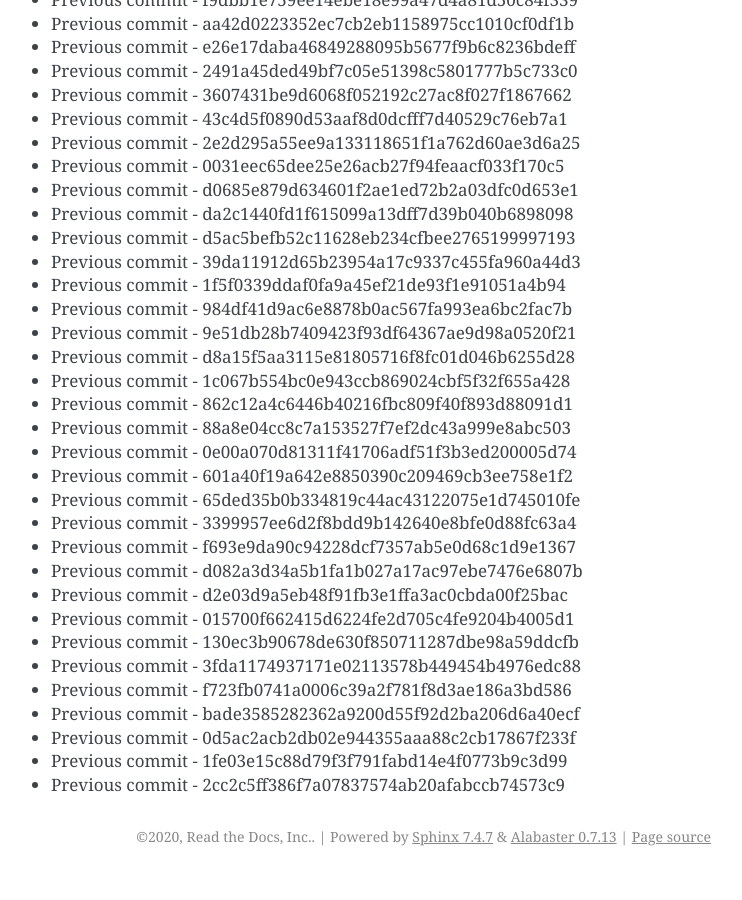
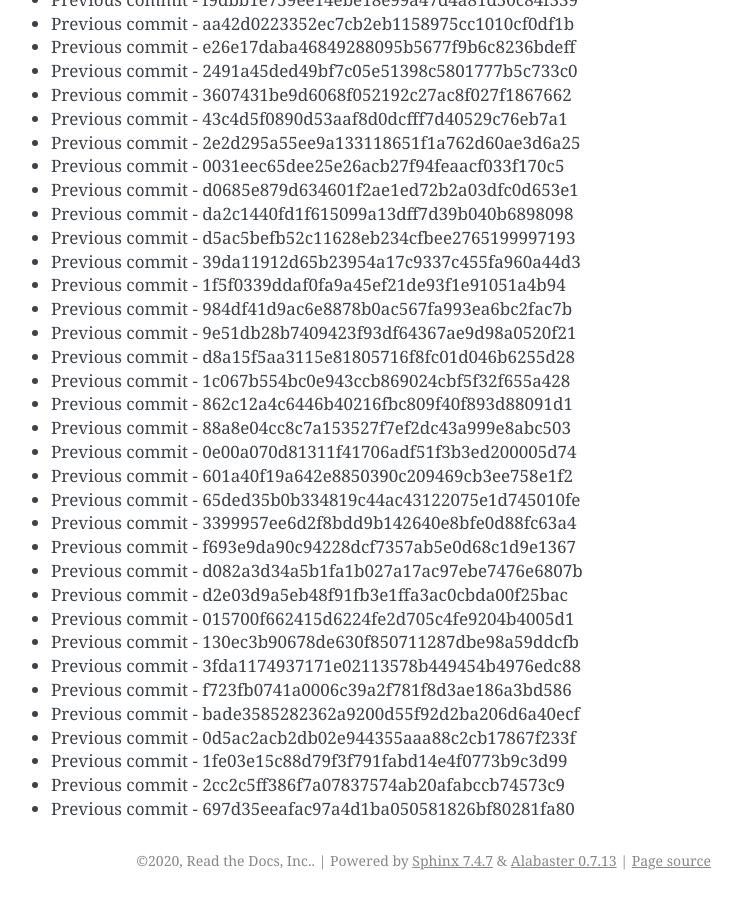
Before and after one commit to readthedocs/rtd-git-stresstest, a Sphinx documentation site: the page built from docs/updates.rst, in a window 1280 px wide and 900 px high, scrolled down 37517 px. Shown: the whole window, without its empty margins (399-1141 px from the left). Built offline with Sphinx 7.4.7, drawn with Linux system fonts in a browser that asks for light colours; before the commit the page ends 38393 px from its top, so only the background shows below that.

Commit message:
Generating commit from previous: 697d35eeafac97a4d1ba050581826bf80281fa80

```diff
--- a/docs/updates.rst
+++ b/docs/updates.rst
@@ -1608,3 +1608,4 @@ It can be tested for any performance characteristics.
 * Previous commit - 0d5ac2acb2db02e944355aaa88c2cb17867f233f
 * Previous commit - 1fe03e15c88d79f3f791fabd14e4f0773b9c3d99
 * Previous commit - 2cc2c5ff386f7a07837574ab20afabccb74573c9
+* Previous commit - 697d35eeafac97a4d1ba050581826bf80281fa80
```
